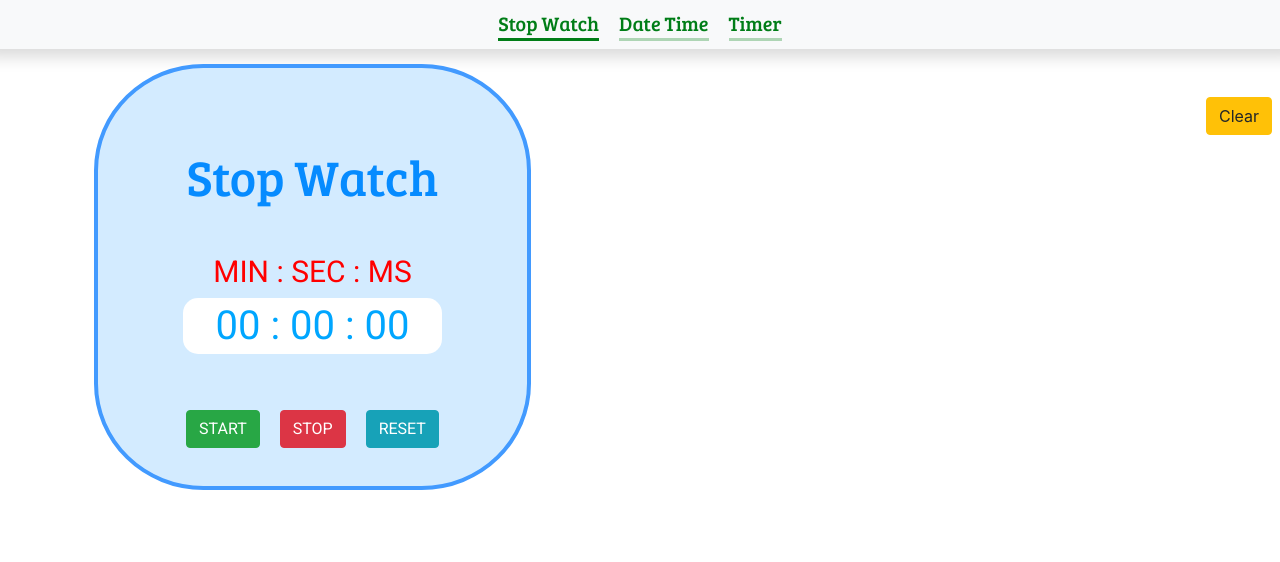
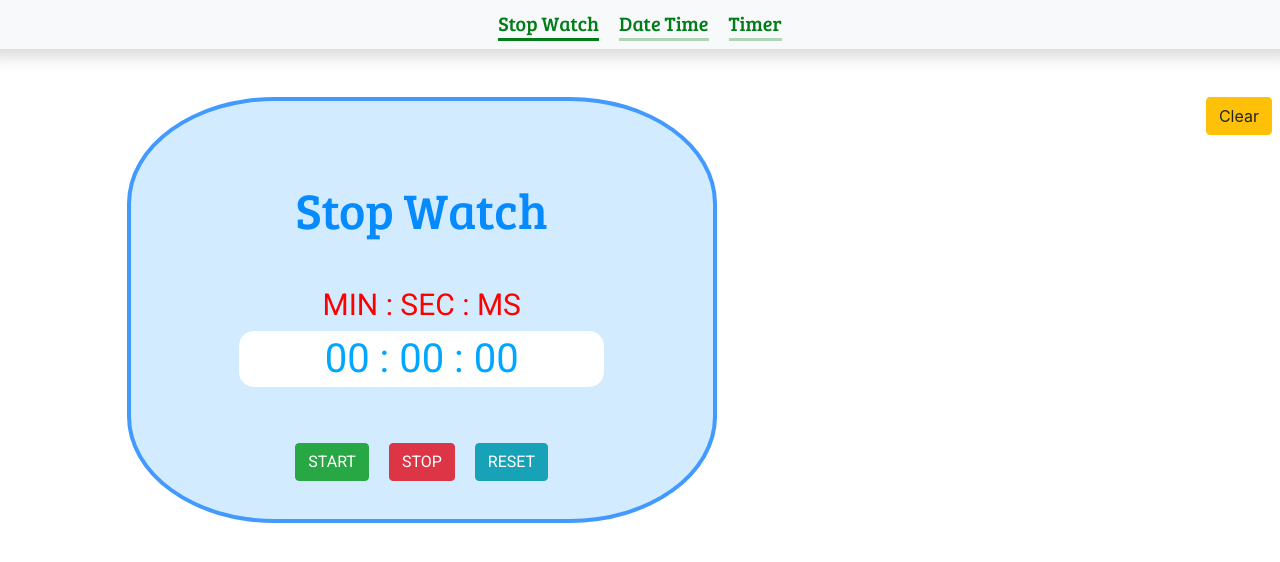
Before and after one commit to Mahesh-Maddhi/stopWatch-timer-dateTime, a plain HTML site: page index.html in a window 1280 px wide. Drawn offline with nearby package versions, Linux system fonts and the light colour scheme; a web font is replaced by a local one.

Commit message:
Update index.html

```diff
--- a/index.html
+++ b/index.html
@@ -31,9 +31,9 @@
             </div>
         </div>
         <div class="row" id="timerSection">
-            <div class="col-12 col-lg-6">
+            <div class="col-12 col-lg-8">
 
-                <div class="bg-container">
+                <div class="bg-container mt-5">
                     <h1 class="heading text-center m-5">Stop Watch
 </h1>
                     <h2 class="units text-center">MIN : SEC : MS</h2>
@@ -52,7 +52,7 @@
                 </div>
 
             </div>
-            <div class="col-12 col-lg-6">
+            <div class="col-12 col-lg-4">
                 <div class="text-right">
                     <button class="button btn btn-warning mt-5" id="clearBtn">Clear</button>
                 </div>
```
